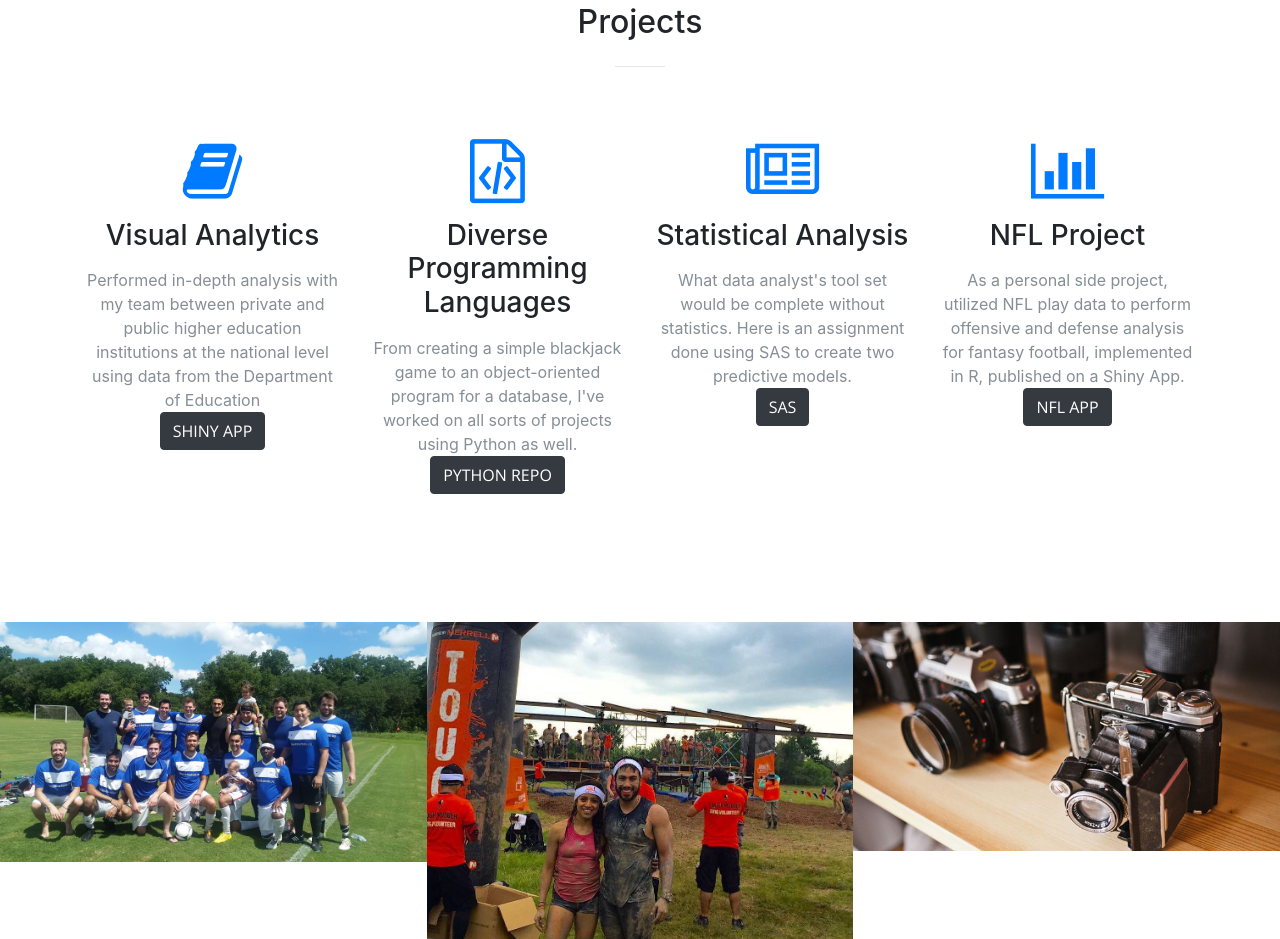
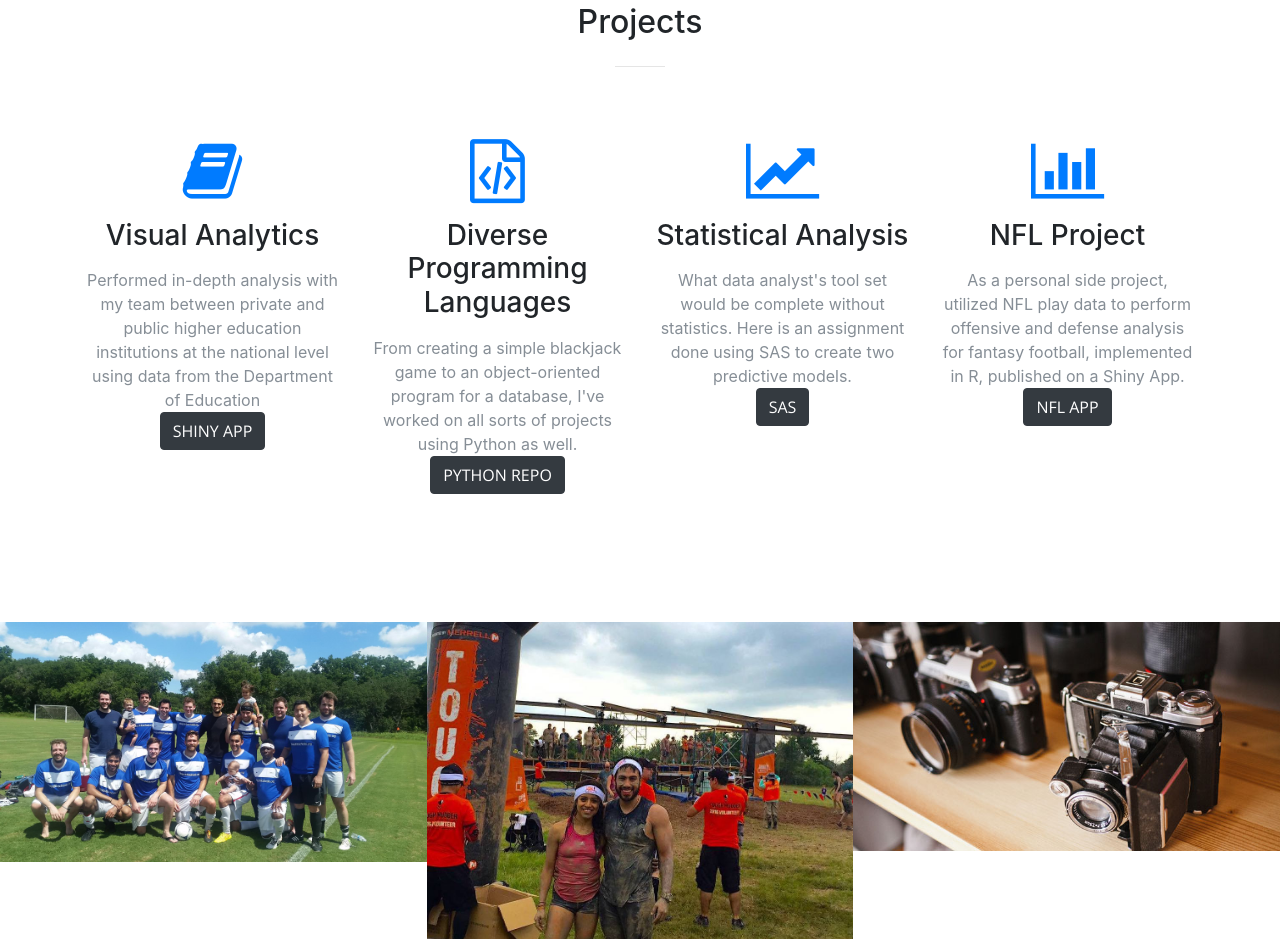
Before and after one commit to jcgonzalez14/jcgonzalez14.github.io, a website with bundled scripts: page index.html in a window 1280 px wide. Shown: the part 1578-2517 px from the top of the page. Built offline with nearby package versions, Linux system fonts and the light colour scheme.

Commit message:
icon update

```diff
--- a/index.html
+++ b/index.html
@@ -114,7 +114,7 @@
           </div>
           <div class="col-lg-3 col-md-6 text-center">
             <div class="service-box mt-5 mx-auto">
-              <i class="fa fa-4x fa-newspaper-o text-primary mb-3 sr-icons"></i>
+              <i class="fa fa-4x fa fa-line-chart text-primary mb-3 sr-icons"></i>
               <h3 class="mb-3">Statistical Analysis</h3>
               <p class="text-muted mb-0">What data analyst's tool set would be complete without statistics. Here is an assignment done using SAS to create two predictive models.</p>
               <a class="btn btn-dark btn-xl sr-button" href="https://jcgonzalez14.github.io/Julio_Gonzalez.sas.html" target="_blank">SAS</a>
```
